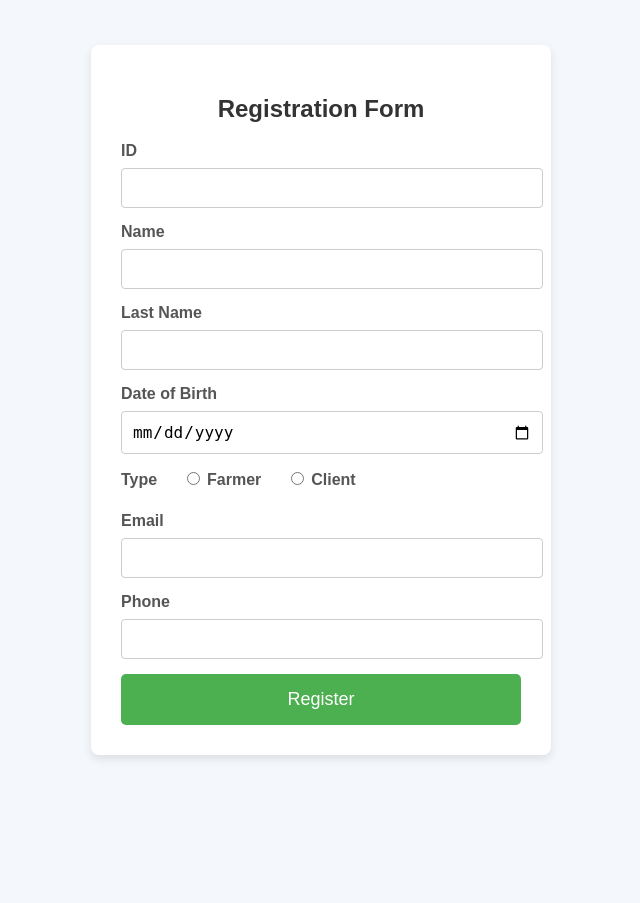
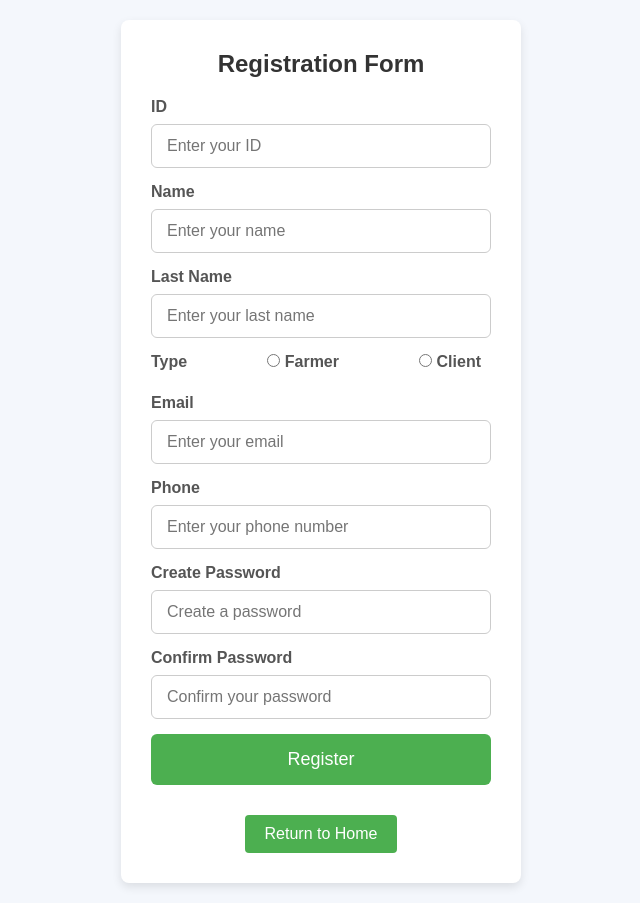
Before and after one commit to wrldomar/projet-web, a PHP site: page /userForm.php in a window 1280 px wide. Shown: the whole page, without its empty margins (319-959 px from the left). Before the commit the page ends 759 px from the top, so only its background shows below. Run offline with PHP 8.4, Linux system fonts and the light colour scheme; a stand-in replaces the project's code that opens the database connection.

Commit message:
Update userForm.php

```diff
--- a/user/backOffice/view/userForm.php
+++ b/user/backOffice/view/userForm.php
@@ -4,42 +4,205 @@
     <meta charset="UTF-8">
     <meta name="viewport" content="width=device-width, initial-scale=1.0">
     <title>User-form</title>
-    <link rel="stylesheet" href="user.css">
     <script src="validate.js"></script>
     <style>
+        /* General reset and body styles */
+        * {
+            margin: 0;
+            padding: 0;
+            box-sizing: border-box;
+        }
+
+        body {
+            font-family: Arial, sans-serif;
+            background-color: #f4f7fc;
+            display: flex;
+            justify-content: center;
+            align-items: center;
+            min-height: 100vh;
+            padding: 20px;
+        }
+
+        .form-container {
+            background-color: white;
+            padding: 30px;
+            border-radius: 8px;
+            box-shadow: 0 4px 10px rgba(0, 0, 0, 0.1);
+            width: 100%;
+            max-width: 400px;
+            animation: fadeIn 0.5s ease-in-out;
+        }
+
+        @keyframes fadeIn {
+            from { opacity: 0; transform: translateY(20px); }
+            to { opacity: 1; transform: translateY(0); }
+        }
+
+        h2 {
+            text-align: center;
+            color: #333;
+            margin-bottom: 20px;
+        }
+
+        label {
+            display: block;
+            margin-bottom: 8px;
+            font-weight: bold;
+            color: #555;
+        }
+
+        input[type="text"],
+        input[type="email"],
+        input[type="tel"],
+        input[type="date"],
+        input[type="password"] {
+            width: 100%;
+            padding: 12px 15px;
+            margin-bottom: 15px;
+            border: 1px solid #ccc;
+            border-radius: 6px;
+            font-size: 16px;
+            transition: border-color 0.3s ease;
+        }
+
+        input[type="text"]:focus,
+        input[type="email"]:focus,
+        input[type="tel"]:focus,
+        input[type="date"]:focus,
+        input[type="password"]:focus {
+            border-color: #4CAF50;
+            outline: none;
+        }
+
+        .radio-group {
+            margin-bottom: 15px;
+            display: flex;
+            justify-content: space-between;
+        }
+
+        .radio-group label {
+            display: inline-block;
+            margin-right: 10px;
+            color: #555;
+        }
+
+        button[type="submit"] {
+            width: 100%;
+            padding: 15px;
+            background-color: #4CAF50;
+            color: white;
+            font-size: 18px;
+            border: none;
+            border-radius: 6px;
+            cursor: pointer;
+            transition: background-color 0.3s ease;
+        }
+
+        button[type="submit"]:hover {
+            background-color: #45a049;
+        }
+
         .success-message {
             color: green;
             text-align: center;
             margin-top: 20px;
             font-size: 16px;
         }
+
+        .footer {
+            text-align: center;
+            margin-top: 50px;
+            font-size: 14px;
+            color: #555;
+        }
+
+        /* Responsive design */
+        @media (max-width: 768px) {
+            .form-container {
+                padding: 20px;
+                width: 100%;
+                max-width: 90%;
+            }
+
+            input[type="text"],
+            input[type="email"],
+            input[type="tel"],
+            input[type="date"],
+            input[type="password"] {
+                font-size: 14px;
+                padding: 10px;
+            }
+
+            button[type="submit"] {
+                font-size: 16px;
+                padding: 12px;
+            }
+        }
+
+        @media (max-width: 480px) {
+            .radio-group {
+                flex-direction: column;
+            }
+
+            .radio-group label {
+                margin-bottom: 10px;
+            }
+
+            button[type="submit"] {
+                font-size: 14px;
+                padding: 12px;
+            }
+        }
+        /* Style pour le bouton Return to Home */
+.return-home-container {
+    text-align: center;
+    margin-top: 30px;
+}
+
+.return-home-btn {
+    background-color: #4CAF50; /* Couleur verte */
+    color: white;
+    padding: 10px 20px;
+    font-size: 16px;
+    border: none;
+    border-radius: 4px;
+    cursor: pointer;
+    transition: background-color 0.3s ease, transform 0.2s ease;
+}
+
+.return-home-btn:hover {
+    background-color: #45a049; /* Légère variation de couleur au survol */
+    transform: scale(1.05); /* Effet de zoom au survol */
+}
+
+/* Styles responsive */
+@media (max-width: 600px) {
+    .return-home-btn {
+        width: 100%; /* Largeur complète sur les petits écrans */
+        padding: 12px 0; /* Ajuster les marges et la taille du texte */
+    }
+}
     </style>
 </head>
 <body>
-<?php
-    // le fichier UserController.php pour pouvoir utiliser la classe
-    include '../controller/UserController.php';
+    <?php
+        include 'C:/xampV.2/htdocs/projet-web/BackOffice/controller/UserController.php';
 
-    $userController = new UserController();
-
-    // la méthode handleRequest pour gérer le formulaire si nécessaire
-    $userController->handleRequest();
-?>
+        $userController = new UserController();
+        $userController->handleRequest();
+    ?>
 
     <div class="form-container">
         <h2>Registration Form</h2>
         <form action="" method="POST" onsubmit="return validate()">
             <label for="id">ID</label>
-            <input type="text" id="id" name="id">
+            <input type="text" id="id" name="id" placeholder="Enter your ID">
 
             <label for="nom">Name</label>
-            <input type="text" id="nom" name="nom">
+            <input type="text" id="nom" name="nom" placeholder="Enter your name">
 
             <label for="prenom">Last Name</label>
-            <input type="text" id="prenom" name="prenom">
-
-            <label for="dateNaissance">Date of Birth</label>
-            <input type="date" id="dateNaissance" name="dateNaissance">
+            <input type="text" id="prenom" name="prenom" placeholder="Enter your last name">
 
             <div class="radio-group">
                 <label>Type</label>
@@ -50,21 +213,27 @@
                     <input type="radio" id="r2" name="type" value="client"> Client
                 </label>
             </div>
-
             <label for="email">Email</label>
-            <input type="text" id="email" name="email">
+            <input type="text" id="email" name="email" placeholder="Enter your email">
 
             <label for="telephone">Phone</label>
-            <input type="tel" id="telephone" name="telephone">
+            <input type="tel" id="telephone" name="telephone" placeholder="Enter your phone number">
+
+            <label for="pass">Create Password</label>
+            <input type="password" id="pass" name="pass" placeholder="Create a password">
+
+            <label for="conf">Confirm Password</label>
+            <input type="password" id="conf" name="conf" placeholder="Confirm your password">
 
             <button type="submit" name="register">Register</button>
         </form>
+        <div class='return-home-container'>
+            <a href='/projet-web/FrontOffice/home.html'>
+        <button class='return-home-btn'>Return to Home</button></a></div>
         <?php
-        // Afficher un message de succès si la requête est de type POST
         if ($_SERVER['REQUEST_METHOD'] === 'POST' && isset($_POST['register'])) {
             echo "<div class='success-message'>User added successfully!</div>";
         }
         ?>
-    </div>
 </body>
 </html>
```
